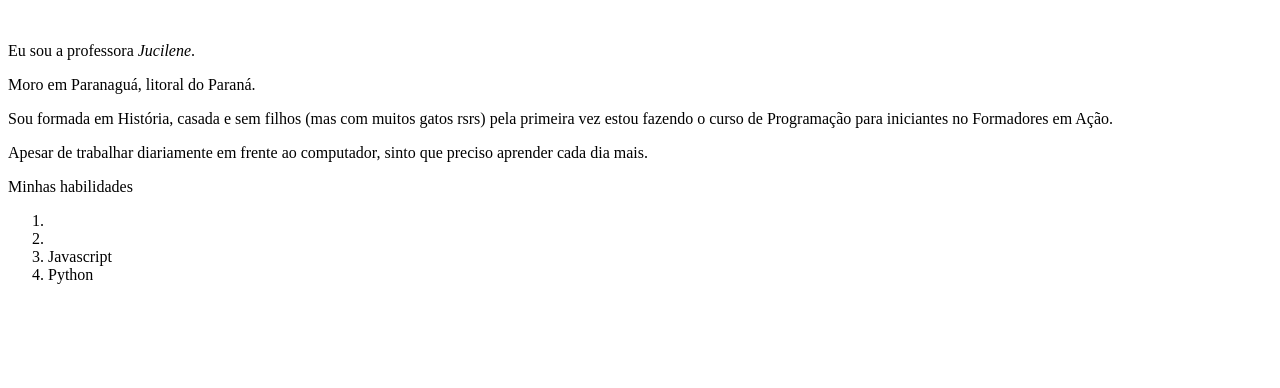
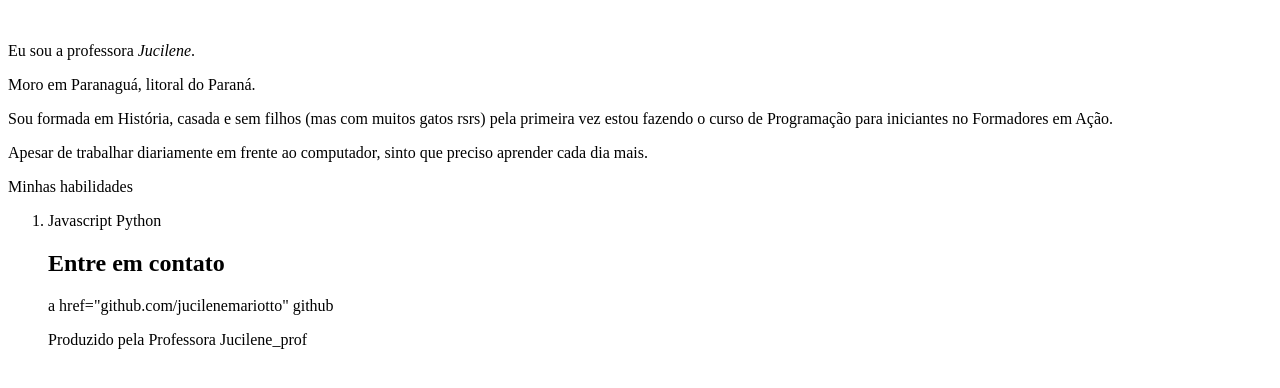
Before and after one commit to jucilenemariotto-glitch/Projeto-Portfolio-Juci, a plain HTML site: page index.html in a window 1280 px wide. Drawn offline with Linux system fonts and the light colour scheme.

Commit message:
links e imagens

```diff
--- a/index.html
+++ b/index.html
@@ -6,6 +6,9 @@
     <title>Meu Portfólio</title>
 </head>
 <body><header></header><img src="" alt="">
-    <p> Eu sou a professora <em>Jucilene</em>. <p> Moro em Paranaguá, litoral do Paraná.</p> <p> Sou formada em História, casada e sem filhos (mas com muitos gatos rsrs) pela primeira vez estou fazendo o curso de Programação para iniciantes no Formadores em Ação. </p> <p>Apesar de trabalhar diariamente em frente ao computador, sinto que preciso aprender cada dia mais. </p> <p>Minhas habilidades</p><ol> <li></li><HTML><li></li></CSS></li> <li>Javascript</li> <li>Python</li></ul>
+    <p> Eu sou a professora <em>Jucilene</em>. <p> Moro em Paranaguá, litoral do Paraná.</p> <p> Sou formada em História, casada e sem filhos (mas com muitos gatos rsrs) pela primeira vez estou fazendo o curso de Programação para iniciantes no Formadores em Ação. </p> <p>Apesar de trabalhar diariamente em frente ao computador, sinto que preciso aprender cada dia mais. </p> <p>Minhas habilidades</p><ol> <span></span><HTML><span></span></CSS></li> <li>Javascript</span> <span>Python</li></ul>
 </body>
 </html>
+<footer><h2>Entre em contato</h2>a href="github.com/jucilenemariotto" github <p> Produzido pela Professora Jucilene_prof</p> </footer>
+<body>
+<html>
```
Also changed, not shown: imagem/Jucilene_prof.png.jpg (renamed from imagem/varios-gatinhos-fofos-capturados-juntos-mostrando-expressoes-divertidas-e-curiosas_466739-15962.jpg).
